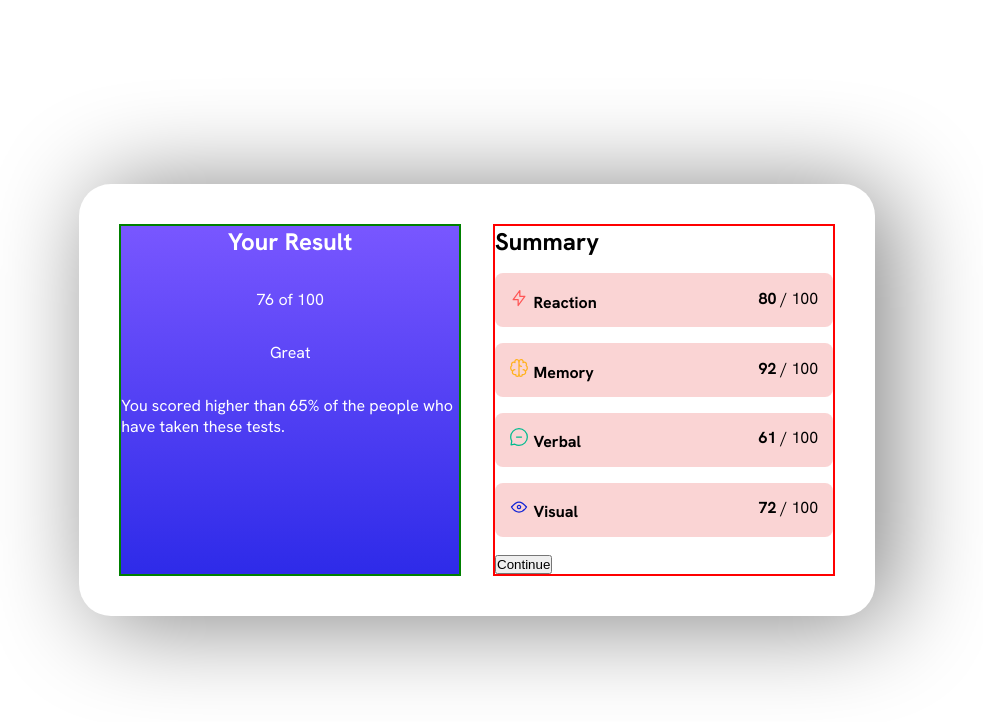
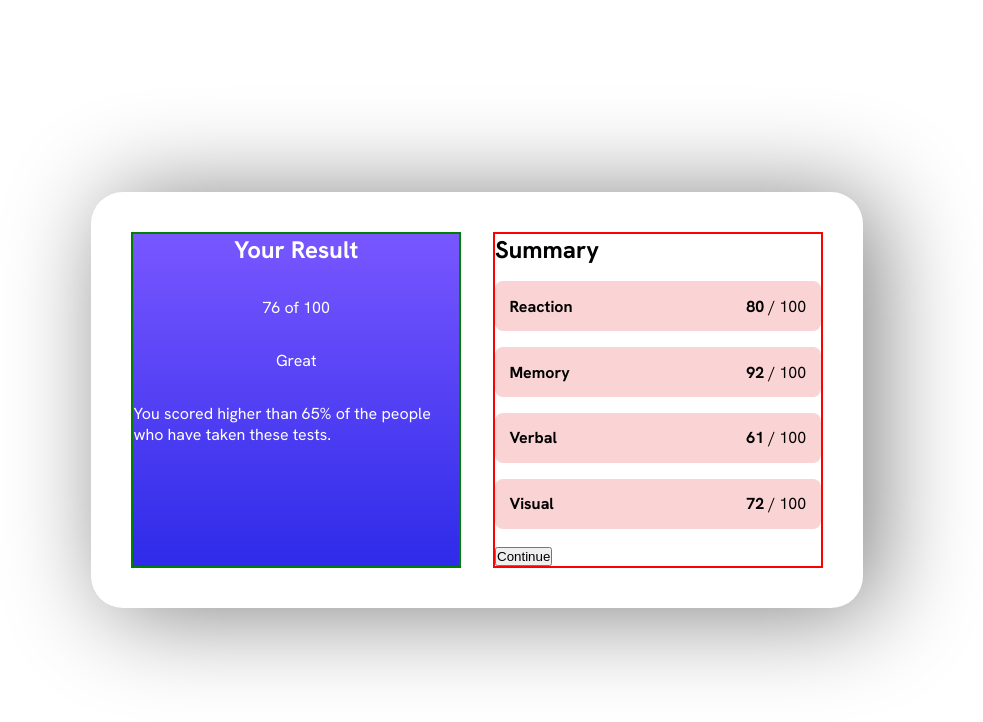
Before and after one commit to fumzy123/results-summary-component, a plain HTML site: page index.html in a window 1280 px wide. Shown: the whole page, without its empty margins (163-1146 px from the left). Drawn offline with Linux system fonts and the light colour scheme.

Commit message:
removed images

```diff
--- a/index.html
+++ b/index.html
@@ -35,50 +35,33 @@
 
       <h2 class="results-card__summary-title">Summary</h2>
 
-      <div class="results-card__category-container">
+      <ul class="results-card__category-container">
 
-        <div class="results-card__category">
-          <div>
-            <img src="./assets/images/icon-reaction.svg"/>
-            <h4 class="results-card__category-title">Reaction</h4>
-          </div>
+        <li class="results-card__category">
 
+          <h4 class="results-card__category-title">Reaction</h4>
+          <p><strong>80</strong> / 100</p>
 
-          <p><strong>80</strong> / 100</p>
-        </div>
+        </li>
 
-        <div class="results-card__category">
-
-          <div>
-            <img src="./assets/images/icon-memory.svg"/>
-            <h4 class="results-card__category-title">Memory</h4>
-          </div>
-
+        <li class="results-card__category">
+          <h4 class="results-card__category-title">Memory</h4>
           <p><strong>92</strong> / 100</p>
 
-        </div>
+        </li>
 
-        <div class="results-card__category">
-
-          <div>
-            <img src="./assets/images/icon-verbal.svg"/>
-            <h4 class="results-card__category-title">Verbal</h4>
-          </div>
-
+        <li class="results-card__category">
+          <h4 class="results-card__category-title">Verbal</h4>
           <p><strong>61</strong> / 100</p>
 
-        </div>
+        </li>
 
-        <div class="results-card__category">
-          <div>
-            <img src="./assets/images/icon-visual.svg"/>
-            <h4 class="results-card__category-title">Visual</h4>
-          </div>
+        <li class="results-card__category">
+          <h4 class="results-card__category-title">Visual</h4>
+          <p><strong>72</strong> / 100</p>
+        </li>
 
-          <p><strong>72</strong> / 100</p>
-        </div>
-
-      </div>
+      </ul>
 
       <button>Continue</button>
 
--- a/styles/components/result-card.css
+++ b/styles/components/result-card.css
@@ -63,6 +63,8 @@
 
 .results-card__category{
 
+
+
     border-radius: 8px;
     padding: 0.9rem;
 
@@ -74,6 +76,6 @@
 
 }
 
-.results-card__category-title{
+/* .results-card__category-title{
     display: inline-block;
-}
+} */
```
